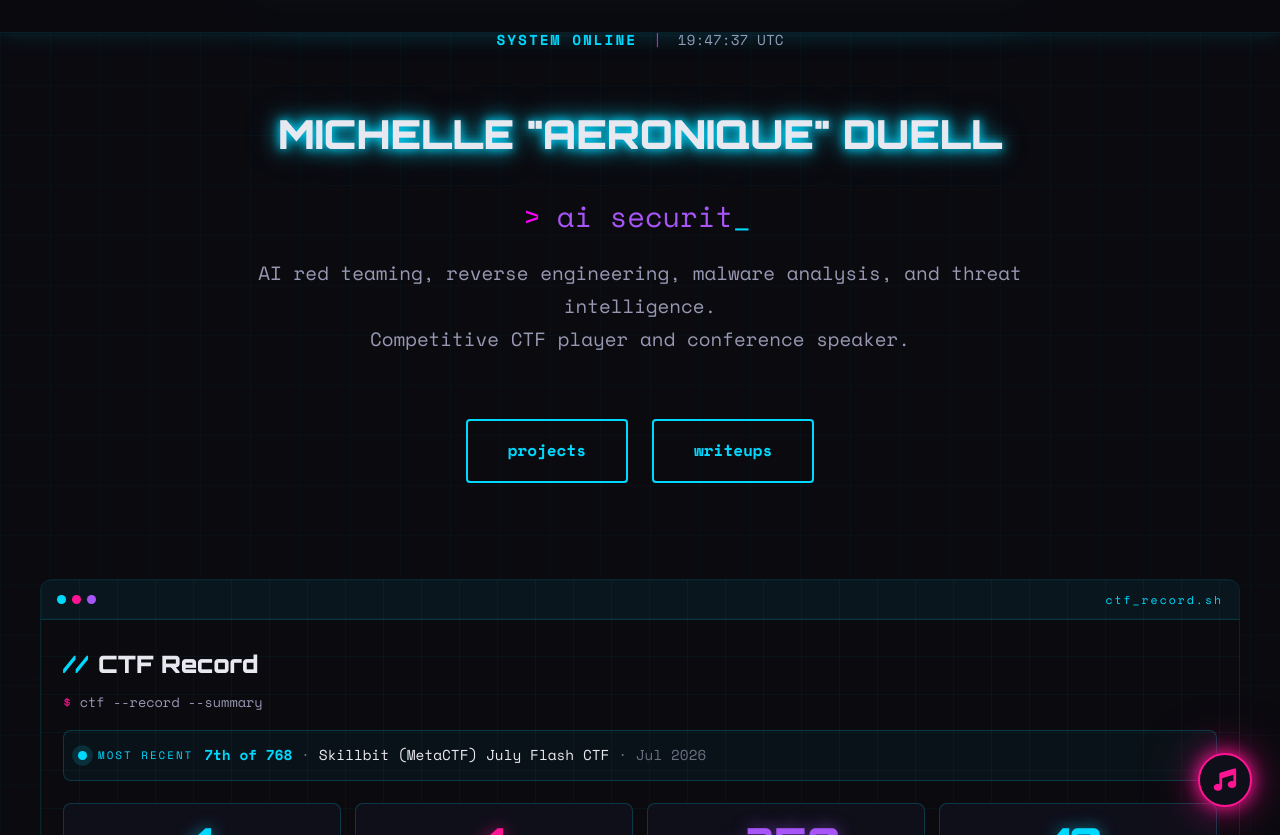
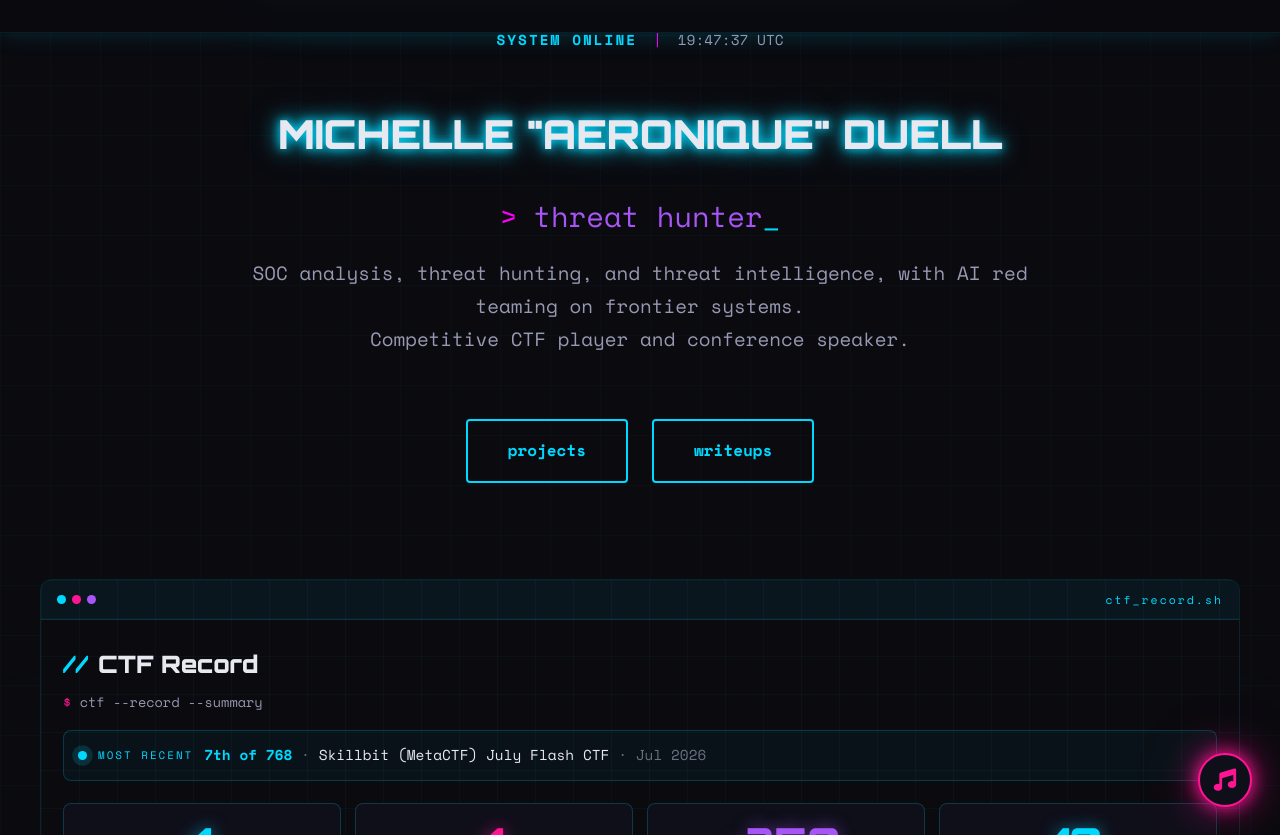
Before and after one commit to Aeronique/aerobytes-site, a Jekyll site: the page built from index.html, in a window 1280 px wide and 900 px high, scrolled down 625 px, cut to the strip 65-900 px from the top of the window. Built offline with Jekyll 4.4.1, drawn with Linux system fonts in a browser that asks for light colours; some of the changed text lies outside the part shown.

Commit message:
focus update

```diff
--- a/about.html
+++ b/about.html
@@ -12,13 +12,13 @@
         </h2>
         <div class="about-content">
             <div class="about-text">
-                <p class="lead">I'm <span class="name-highlight">Michelle Duell</span>, a security researcher and intelligence professional with an active [REDACTED] clearance. Right now I'm an AI safety red team fellow, running adversarial testing against frontier AI systems. Behind that is eight years of operational targeting and multi-source intelligence work, a 16-report threat intelligence series, and podium finishes in national cybersecurity competitions. I'm looking for roles in threat hunting, threat intelligence, incident response, SOC, detection engineering, and AI red teaming.</p>
+                <p class="lead">I'm <span class="name-highlight">Michelle Duell</span>, a security researcher and intelligence professional with an active [REDACTED] clearance. Right now I'm an AI red teamer, running adversarial testing against frontier AI systems. Behind that is eight years of operational targeting and multi-source intelligence work, a 16-report threat intelligence series, and podium finishes in national cybersecurity competitions. I'm looking to move into a SOC, building on threat hunting, incident response, and threat intelligence.</p>
 
                 <p>Reverse engineering and malware analysis are where I do my deepest work. I trace suspicious samples through a decompiler to understand what they do and why, working static binary analysis in Ghidra and taking mobile apps apart with adb, apktool, and smali. I turned that methodology into a conference talk accepted from more than 1,500 proposals for the WiCyS 2026 National Conference, where I co-presented static binary analysis from novice to professional level.</p>
 
                 <p>I build AI tooling as much as I use it. At the KC7 Foundation I volunteer as an AI Workflow Engineer and Threat Content Analyst, where I contributed to published threat scenarios and built a pipeline of more than 40 coordinated LLM agents that cut scenario production from roughly 21 days to about 3 hours. In my own lab I wired Ghidra, radare2, jadx, dnspy, and x64dbg into LLM-assisted reverse engineering workflows through MCP.</p>
 
-                <p>As a SANS Cyber Academy Scholar and GIAC Advisory Board member, I've earned GCIH (98%), GSEC (95%), and GFACT (100%) certifications, along with a Trusted AI Safety Expert (TAISE) certification from the Cloud Security Alliance, and I'm currently working toward the HTB Certified Penetration Testing Specialist (CPTS). I've put those skills to the test in competition, placing 1st in the Tenable x WiCyS CTF, 1st Overall and 1st Industry Professional at the WiCyS 2026 Conference CTF, 1st in the WiCyS Cyber Quest Tournament, 2nd in the SANS Women's History Month BootUp CTF, 2nd in the WiCyS x Target Cyber Defense Challenge, and earning Runner-Up Most Creative Report and 5th place in the SANS Holiday Hack Challenge.</p>
+                <p>As a SANS Cyber Academy Scholar and GIAC Advisory Board member, I've earned GCIH (98%), GSEC (95%), and GFACT (100%) certifications, along with a Trusted AI Safety Expert (TAISE) certification from the Cloud Security Alliance, and I'm currently working toward the HTB Certified Defensive Security Analyst (CDSA). I've put those skills to the test in competition, placing 1st in the Tenable x WiCyS CTF, 1st Overall and 1st Industry Professional at the WiCyS 2026 Conference CTF, 1st in the WiCyS Cyber Quest Tournament, 2nd in the SANS Women's History Month BootUp CTF, 2nd in the WiCyS x Target Cyber Defense Challenge, and earning Runner-Up Most Creative Report and 5th place in the SANS Holiday Hack Challenge.</p>
 
                 <p>Outside of competitions, my homelab and independent threat research keep the work hands-on. The GCP honeypot is complete, 96 million events across 28 days documented in a 16-report research series. AeroLab v2 is the current focus: a full rebuild across two physical Proxmox nodes with five segmented networks and a detection stack built around Elastic SIEM 9.x, Velociraptor for endpoint forensics, and MITRE Caldera for ATT&CK-mapped adversary emulation against a Windows Server 2022 domain controller, running identity-based attacks including Kerberoasting, AS-REP roasting, Pass-the-Hash, and DCSync, then capturing and analyzing the resulting attack telemetry in Elastic SIEM. The lab also has an AI security side: a local LLM stack running open-weight Mistral models on Ollama, with tool use enabled, a retrieval pipeline built on local embeddings, and a QLoRA voice fine-tune trained in Unsloth on my own writeups. I wrote <a href="https://github.com/Aeronique/llm-redteam-mcp" target="_blank">llm-redteam-mcp</a>, an MCP tool that runs offensive tests against those models, probing prompt handling, tool use, and retrieval behavior in a fully controlled environment. I'm also working through the Cisco CCNA 200-301 curriculum via the NetworkChuck Summer of CCNA to sharpen the networking fundamentals that sit underneath all of it.</p>
             </div>
--- a/assets/js/script.js
+++ b/assets/js/script.js
@@ -175,12 +175,12 @@
 
     if (rotatingTextElement && cursorElement) {
         const roles = [
-            'ai red teamer',
-            'ai security engineer',
-            'reverse engineer',
-            'malware analyst',
+            'soc analyst',
             'threat hunter',
-            'threat intelligence analyst'
+            'incident responder',
+            'purple teamer',
+            'threat intelligence analyst',
+            'ai red teamer'
         ];
 
         let currentIndex = 0;
@@ -442,7 +442,7 @@
         var rotatingEl = document.querySelector('.rotating-text');
         var cursorEl = document.querySelector('.cursor');
         if (rotatingEl && cursorEl) {
-            var roles = ['ai red teamer', 'ai security engineer', 'reverse engineer', 'malware analyst', 'threat hunter', 'threat intelligence analyst'];
+            var roles = ['soc analyst', 'threat hunter', 'incident responder', 'purple teamer', 'threat intelligence analyst', 'ai red teamer'];
             var idx = 0, charIdx = 0, deleting = false, speed = 100;
             cursorEl.style.display = 'none';
 
--- a/index.html
+++ b/index.html
@@ -20,10 +20,10 @@
         <h1 class="main-title">MICHELLE "AERONIQUE" DUELL</h1>
         <p class="subtitle-role">
             <span class="terminal-prompt">&gt;</span>
-            <span class="rotating-text">threat intelligence analyst</span>
+            <span class="rotating-text">soc analyst</span>
             <span class="cursor">_</span>
         </p>
-        <p class="tagline">AI red teaming, reverse engineering, malware analysis, and threat intelligence.<br>Competitive CTF player and conference speaker.</p>
+        <p class="tagline">SOC analysis, threat hunting, and threat intelligence, with AI red teaming on frontier systems.<br>Competitive CTF player and conference speaker.</p>
     </div>
 
     <div class="main-actions">
@@ -378,11 +378,12 @@
             <div class="info-box">
                 <h3 class="box-title">Focus Areas</h3>
                 <div class="quick-links">
+                    <span class="quick-link" style="cursor:default;">SOC Analysis</span>
+                    <span class="quick-link" style="cursor:default;">Threat Hunting</span>
+                    <span class="quick-link" style="cursor:default;">Purple Team</span>
+                    <span class="quick-link" style="cursor:default;">Malware Analysis</span>
+                    <span class="quick-link" style="cursor:default;">Threat Intelligence</span>
                     <span class="quick-link" style="cursor:default;">AI Red Teaming</span>
-                    <span class="quick-link" style="cursor:default;">Reverse Engineering</span>
-                    <span class="quick-link" style="cursor:default;">Malware Analysis</span>
-                    <span class="quick-link" style="cursor:default;">Threat Hunting</span>
-                    <span class="quick-link" style="cursor:default;">Threat Intelligence</span>
                 </div>
             </div>
 
@@ -407,7 +408,7 @@
                 <h3 class="box-title">Latest Certifications</h3>
                 <div class="cert-list">
                     <div class="cert-item">
-                        <span class="cert-name">CPTS</span>
+                        <span class="cert-name">CDSA</span>
                         <span class="cert-status in-progress">In Progress</span>
                     </div>
                     <div class="cert-item">
--- a/projects.html
+++ b/projects.html
@@ -11,7 +11,7 @@
                 <span class="section-number">//</span>
                 <span>Projects</span>
             </h1>
-            <p class="page-description">A wide range of security work, built and documented from scratch: AI red teaming, threat research, detection engineering, and homelab infrastructure.</p>
+            <p class="page-description">A wide range of security work, built and documented from scratch: AI red teaming, threat research, purple team labs, and homelab infrastructure.</p>
         </div>
 
         <!-- Ongoing Projects Section -->
```
Also changed, not shown: other parts of about.html (+1 -1 lines).
